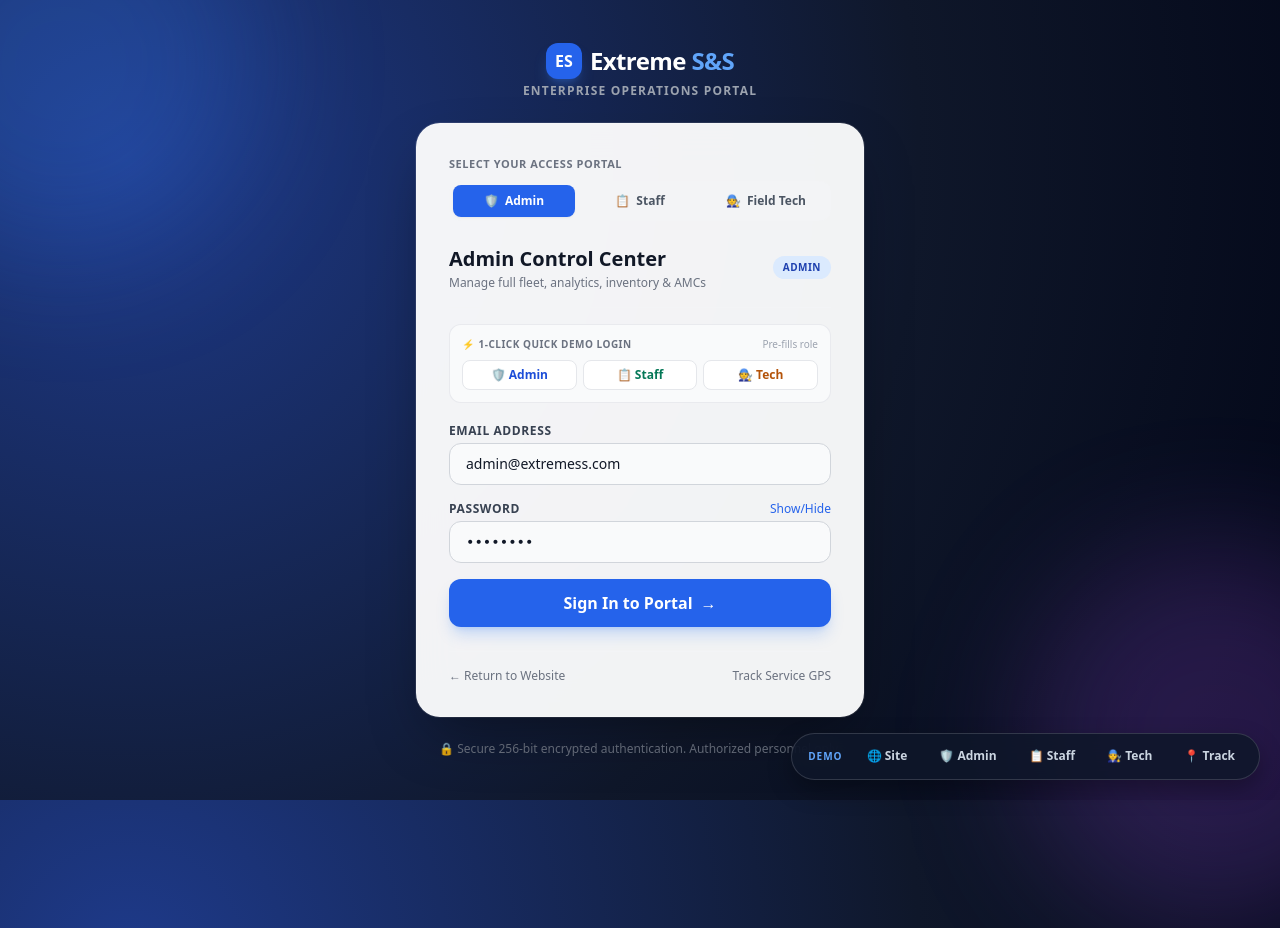
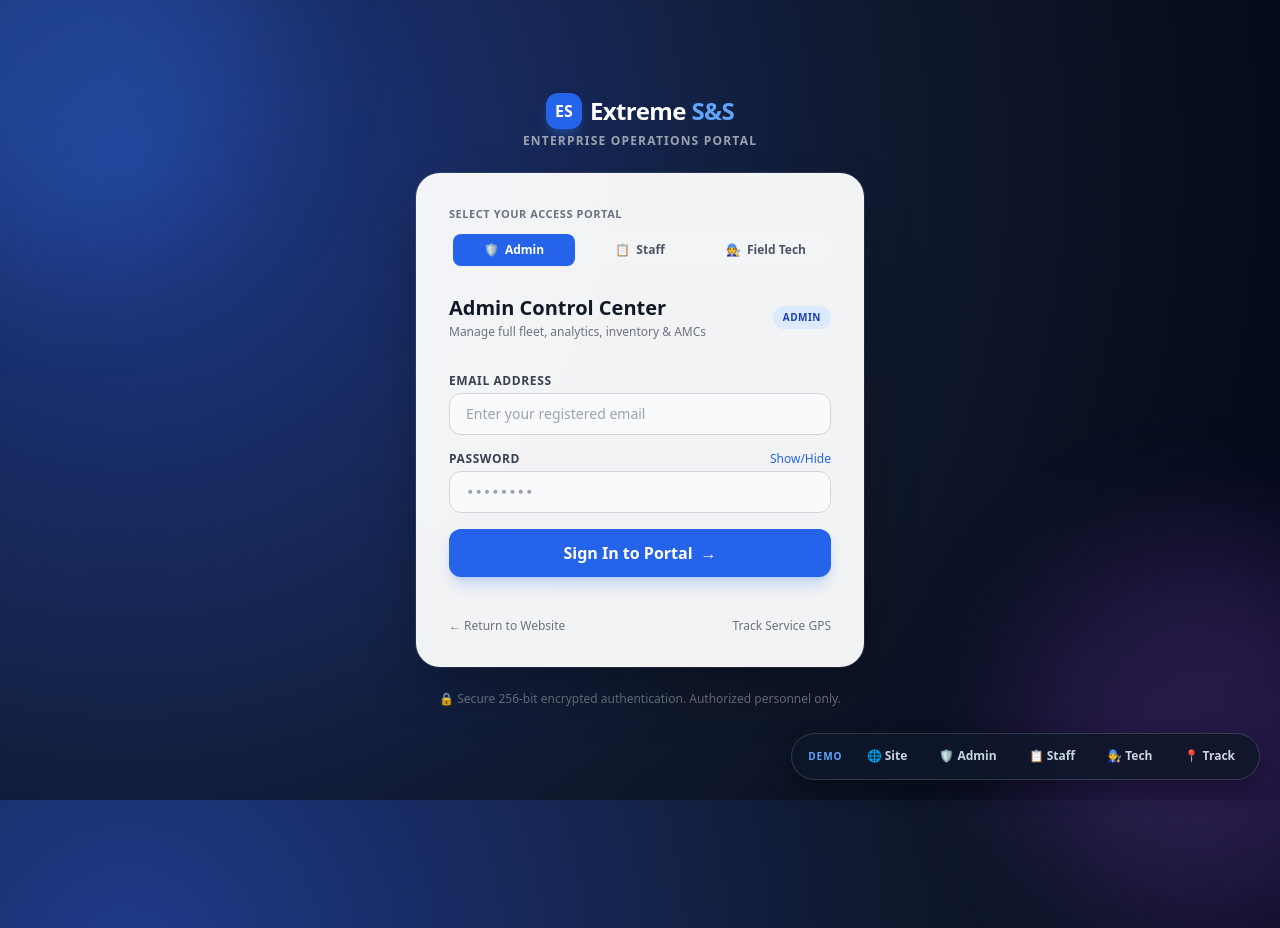
Before and after one commit to Aayu061/extreme-sales-services, a website: page public/login.html in a window 1280 px wide. Shown: the top 928 px of the page. Drawn offline with nearby package versions, Linux system fonts and the light colour scheme.

Commit message:
feat(auth): remove demo quick login buttons and require real credentials

```diff
--- a/public/js/login.js
+++ b/public/js/login.js
@@ -13,9 +13,7 @@ const roleMeta = {
         btnBg: 'bg-blue-600',
         hoverBtnBg: 'hover:bg-blue-700',
         badgeClass: 'bg-blue-100 text-blue-800',
-        redirect: 'admin.html',
-        demoEmail: 'admin@extremess.com',
-        demoPass: 'admin123'
+        redirect: 'admin.html'
     },
     staff: {
         label: 'Staff',
@@ -25,9 +23,7 @@ const roleMeta = {
         btnBg: 'bg-emerald-600',
         hoverBtnBg: 'hover:bg-emerald-700',
         badgeClass: 'bg-emerald-100 text-emerald-800',
-        redirect: 'staff.html',
-        demoEmail: 'staff@extremess.com',
-        demoPass: 'staff123'
+        redirect: 'staff.html'
     },
     technician: {
         label: 'Field Tech',
@@ -37,9 +33,7 @@ const roleMeta = {
         btnBg: 'bg-amber-600',
         hoverBtnBg: 'hover:bg-amber-700',
         badgeClass: 'bg-amber-100 text-amber-800',
-        redirect: 'technician.html',
-        demoEmail: 'tech@extremess.com',
-        demoPass: 'tech123'
+        redirect: 'technician.html'
     }
 };
 
@@ -71,26 +65,6 @@ function setRole(role, btnElement) {
     // Update main submit button color
     const loginBtn = document.getElementById('loginBtn');
     loginBtn.className = `w-full ${meta.btnBg} ${meta.hoverBtnBg} text-white font-bold py-3 rounded-xl shadow-lg transition transform active:scale-[0.98] flex items-center justify-center gap-2`;
-}
-
-function quickFillLogin(role) {
-    const meta = roleMeta[role];
-    if (!meta) return;
-
-    // Find the button for this role
-    const buttons = document.querySelectorAll('.role-tab');
-    const targetIdx = role === 'admin' ? 0 : (role === 'staff' ? 1 : 2);
-    setRole(role, buttons[targetIdx]);
-
-    document.getElementById('email').value = meta.demoEmail;
-    document.getElementById('password').value = meta.demoPass;
-
-    if (window.showToast) {
-        window.showToast(`Pre-filled ${meta.label} credentials. Signing in...`, 'info', 2000);
-    }
-
-    // Submit form
-    document.getElementById('loginForm').dispatchEvent(new Event('submit'));
 }
 
 function togglePasswordVisibility() {
--- a/public/login.html
+++ b/public/login.html
@@ -130,27 +130,6 @@
                 </span>
             </div>
 
-            <!-- Demo Quick Login Chips -->
-            <div class="mb-5 bg-gray-50 border border-gray-200/80 rounded-xl p-3">
-                <div class="flex items-center justify-between mb-2">
-                    <span class="text-[10px] font-extrabold uppercase tracking-wider text-gray-500 flex items-center gap-1">
-                        <span>⚡</span> 1-Click Quick Demo Login
-                    </span>
-                    <span class="text-[10px] text-gray-400">Pre-fills role</span>
-                </div>
-                <div class="grid grid-cols-3 gap-1.5">
-                    <button type="button" onclick="quickFillLogin('admin')" class="bg-white hover:bg-blue-50 hover:border-blue-300 border border-gray-200 text-blue-700 text-xs font-bold py-1.5 px-2 rounded-lg transition shadow-2xs text-center">
-                        🛡️ Admin
-                    </button>
-                    <button type="button" onclick="quickFillLogin('staff')" class="bg-white hover:bg-emerald-50 hover:border-emerald-300 border border-gray-200 text-emerald-700 text-xs font-bold py-1.5 px-2 rounded-lg transition shadow-2xs text-center">
-                        📋 Staff
-                    </button>
-                    <button type="button" onclick="quickFillLogin('technician')" class="bg-white hover:bg-amber-50 hover:border-amber-300 border border-gray-200 text-amber-700 text-xs font-bold py-1.5 px-2 rounded-lg transition shadow-2xs text-center">
-                        🧑‍🔧 Tech
-                    </button>
-                </div>
-            </div>
-
             <!-- Login Form -->
             <form id="loginForm" class="space-y-4">
                 <input type="hidden" id="selectedRole" value="admin">
@@ -163,8 +142,7 @@
                             id="email"
                             required
                             autocomplete="username"
-                            placeholder="admin@extremess.com"
-                            value="admin@extremess.com"
+                            placeholder="Enter your registered email"
                             class="w-full bg-gray-50 border border-gray-300 rounded-xl px-4 py-2.5 text-sm text-gray-900 focus:ring-2 focus:ring-blue-500 focus:bg-white focus:outline-none transition"
                         >
                     </div>
@@ -182,7 +160,6 @@
                             required
                             autocomplete="current-password"
                             placeholder="••••••••"
-                            value="admin123"
                             class="w-full bg-gray-50 border border-gray-300 rounded-xl px-4 py-2.5 text-sm text-gray-900 focus:ring-2 focus:ring-blue-500 focus:bg-white focus:outline-none transition font-mono"
                         >
                     </div>
```
Also changed, not shown: public/js/admin.js (+6 -49 lines).
